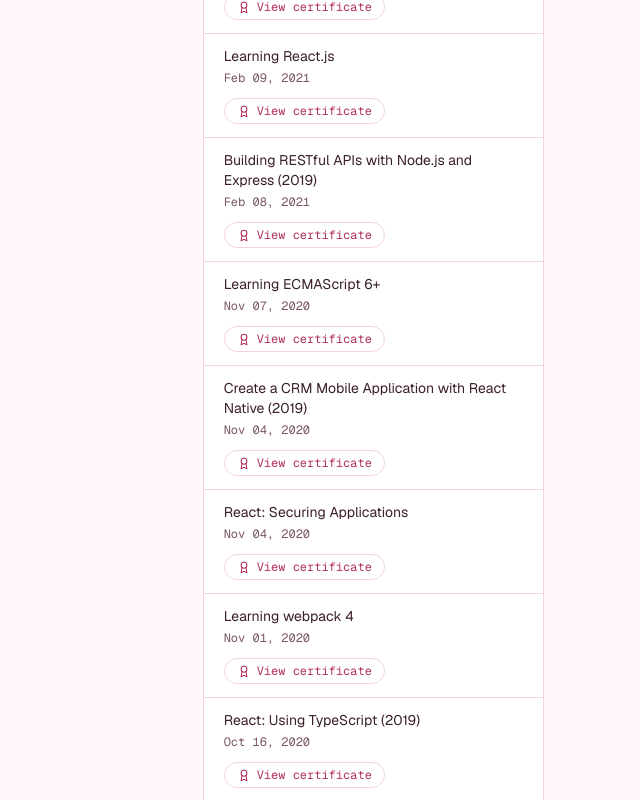
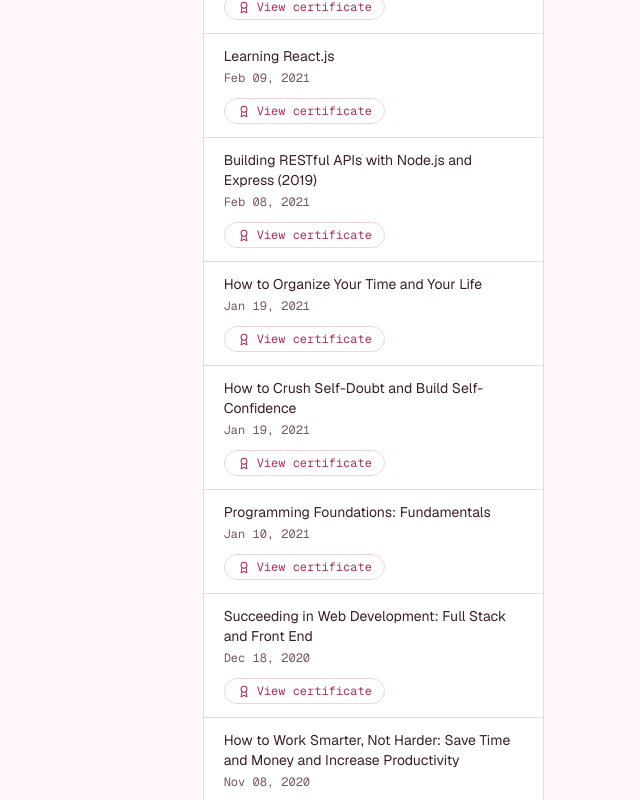
Before and after one commit to stacieH/my_portfolio, a Next.js app: page / in a window 1280 px wide. Shown: the part 9651-10451 px from the top of the page, without its empty margins (640-1280 px from the left). Built offline with nearby package versions, Linux system fonts and the light colour scheme; no server answers.

Commit message:
Add new certifications and update existing entries
Added multiple new certifications with titles, dates, and certificate URLs. Updated existing entries to include additional details.

```diff
--- a/content/certifications.ts
+++ b/content/certifications.ts
@@ -43,6 +43,7 @@ export const learningPaths: LearningPath[] = [
       { title: "React Native Ecosystem and Workflow", date: "Nov 03, 2020" },
       { title: "Learning React Native", date: "Oct 18, 2020" },
     ],
+    certificateUrl: "https://drive.google.com/file/d/1_3nZNXAQvYnO420x00I0Dkpap9jmesm7/view?usp=drive_link",
   },
 ];
 
@@ -196,6 +197,41 @@ export const courses: Course[] = [
     certificateUrl: "https://drive.google.com/file/d/1XLu9uwXvi42usCQQSqc35DfUPVtoaW8K/view?usp=drive_link"
   },
   {
+    title: "How to Organize Your Time and Your Life",
+    date: "Jan 19, 2021",
+    certificateUrl: "https://drive.google.com/file/d/1od_QJ34CDu1vvzewY2-3MQiO8N4C5fc-/view?usp=drive_link"
+  },
+  {
+    title: "How to Crush Self-Doubt and Build Self-Confidence",
+    date: "Jan 19, 2021",
+    certificateUrl: "https://drive.google.com/file/d/1DS0IrnnuZ6uzJIffJgPVEWL5hhUFXnkx/view?usp=drive_link"
+  },
+  {
+    title: "Programming Foundations: Fundamentals",
+    date: "Jan 10, 2021",
+    certificateUrl: "https://drive.google.com/file/d/1TpZvZS1S3m6iiUGLbEPYP8zl5vujcDrC/view?usp=drive_link"
+  },
+  {
+    title: "Succeeding in Web Development: Full Stack and Front End",
+    date: "Dec 18, 2020",
+    certificateUrl: "https://drive.google.com/file/d/1l0-zJeXbE6vivNasF2y5rHYxGIWFXiat/view?usp=drive_link"
+  },
+  {
+    title: "How to Work Smarter, Not Harder: Save Time and Money and Increase Productivity",
+    date: "Nov 08, 2020",
+    certificateUrl: "https://drive.google.com/file/d/1GSaA7LsEuOCBW3d3heEg1SjisYAIbhXw/view?usp=drive_link"
+  },
+  {
+    title: "Self-Compassion: The Proven Power of Being Kind to Yourself (Blinkist Summary)",
+    date: "Nov 08, 2020",
+    certificateUrl: "https://drive.google.com/file/d/18Tl5WC9YEvPUMMVaiNYRURc5BiEeyg5j/view?usp=drive_link"
+  },
+  {
+    title: "Introduction to Graphic Design",
+    date: "Nov 07, 2020",
+    certificateUrl: "https://drive.google.com/file/d/1XWLstl9FZH-LLyjeisWsb9UC-NLvFWn9/view?usp=drive_link"
+  },
+  {
     title: "Learning ECMAScript 6+",
     date: "Nov 07, 2020",
     certificateUrl: "https://drive.google.com/file/d/1PvgqD6FuFFiYEdGWjrzmd2MAF4jmsSz1/view?usp=drive_link"
@@ -206,9 +242,34 @@ export const courses: Course[] = [
     certificateUrl: "https://drive.google.com/file/d/1JRza_yrhep5gKu42y1zPHDBTDYqow3LQ/view?usp=drive_link"
   },
   {
+    title: "Node.js Essential Training (2019)",
+    date: "Nov 04, 2020",
+    certificateUrl: "https://drive.google.com/file/d/1MpLUZUtv5-gav306bCphGsp1YDgzKWex/view?usp=drive_link"
+  },
+  {
+    title: "Learning React VR",
+    date: "Nov 04, 2020",
+    certificateUrl: "https://drive.google.com/file/d/10l9JY7BCc1SEfVIzqouK4-e1qoGKKAaN/view?usp=drive_link"
+  },
+  {
     title: "React: Securing Applications",
     date: "Nov 04, 2020",
     certificateUrl: "https://drive.google.com/file/d/1_6pCdb882wWi4X-tcTF5-cJliiYnclcS/view?usp=drive_link"
+  },
+  {
+    title: "Asking for Feedback as an Employee",
+    date: "Nov 03, 2020",
+    certificateUrl: "https://drive.google.com/file/d/15cSWY3e9MpueambIkqOQ5ZQ4NeoLIcMQ/view?usp=drive_link"
+  },
+  {
+    title: "Design Thinking: Understanding the Process",
+    date: "Nov 02, 2020",
+    certificateUrl: "https://drive.google.com/file/d/1TYYjsXBUTBQjbxFE283RKcdpESOAKgMS/view?usp=drive_link"
+  },
+  {
+    title: "SEO for Social Media",
+    date: "Nov 02, 2020",
+    certificateUrl: "https://drive.google.com/file/d/19AojGZJkrlxL2JEUSEa3LcGd6Mw80bwh/view?usp=drive_link"
   },
   {
     title: "Learning webpack 4",
@@ -228,11 +289,21 @@ export const courses: Course[] = [
   {
     title: "Webpack for React Applications",
     date: "Oct 12, 2020",
-    certificateUrl: ""
+    certificateUrl: "https://drive.google.com/file/d/1xlZUQQUXnUgWIE_ttROTOX659H-czcNk/view?usp=drive_link"
+  },
+  {
+    title: "Stop Stressing and Keep Moving Forward",
+    date: "Oct 12, 2020",
+    certificateUrl: "https://drive.google.com/file/d/1OZktD0q2A7vtGoscmJ6yARhnge39STt1/view?usp=drive_link"
   },
   {
     title: "Succeeding in a New Job",
     date: "Oct 09, 2020",
     certificateUrl: "https://drive.google.com/file/d/1l9TZPcecsL0epAhmAiRRa2TdqeNVbqko/view?usp=drive_link"
   },
+  {
+    title: "The Six Morning Habits of High Performers",
+    date: "Sep 23, 2020",
+    certificateUrl: ""
+  },
 ];
```
